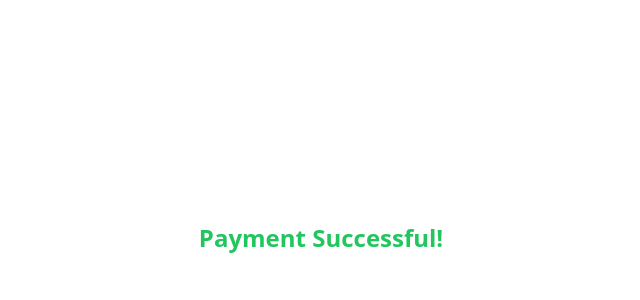
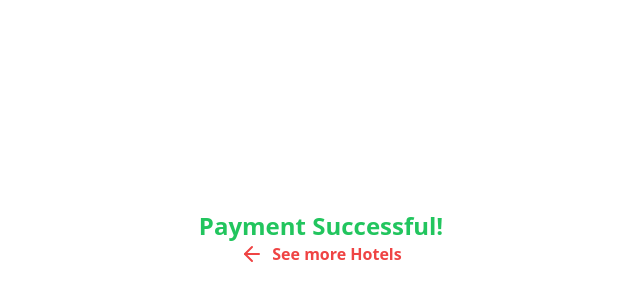
Before and after one commit to Mansisaraswat03/oyo-clone, a Next.js app: page /payment-success in a window 1280 px wide. Shown: the part 162-462 px from the top of the page, without its empty margins (319-959 px from the left). Built offline with nearby package versions, Linux system fonts and the light colour scheme.

Commit message:
updated success page

```diff
--- a/components/checkout/index.jsx
+++ b/components/checkout/index.jsx
@@ -9,6 +9,8 @@ const amount =(hotels?.price/83.47).toFixed(2);
 const router = useRouter();
 const onApprove = (data) => {
   console.log(data);
+  router.push("/payment-success");
+  alert("Payment Successful");
 }
 
   return (
@@ -38,6 +40,7 @@ const onApprove = (data) => {
               return actions.order.create({
                 purchase_units: [
                   {
+                    description: hotels?.name,
                     amount: {
                       value: amount,
                       currency_code: "USD",
--- a/pages/payment-success.js
+++ b/pages/payment-success.js
@@ -1,7 +1,13 @@
+import { ArrowLeft } from "lucide-react";
+import { useRouter } from "next/router";
 export default function PaymentSuccess() {
+  const router = useRouter();
     return (
-      <div className="min-h-screen flex items-center justify-center">
+      <div className="min-h-screen flex flex-col items-center justify-center">
         <h1 className="text-2xl font-bold text-green-500">Payment Successful!</h1>
+        <button className="flex gap-2 font-bold text-red-500" onClick={() => router.push("/")}>
+        <ArrowLeft /> See more Hotels
+      </button>
       </div>
     );
   }
```
